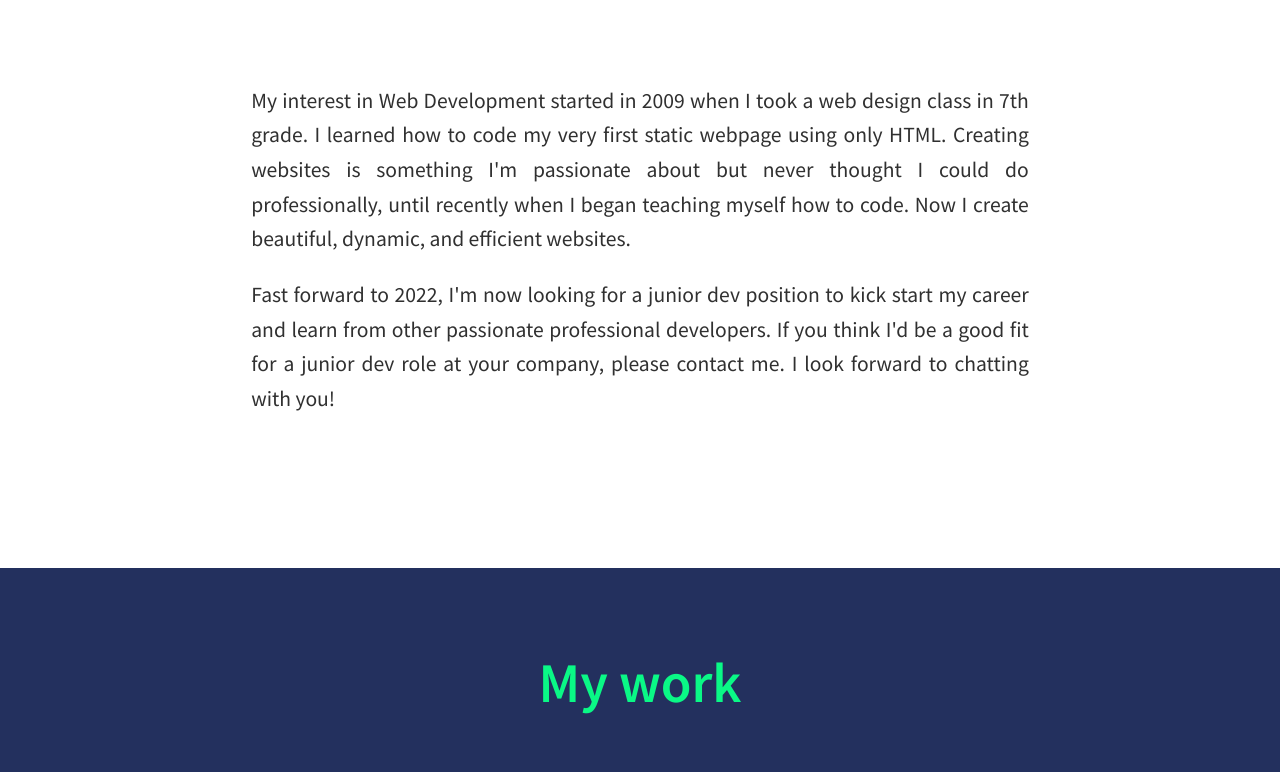
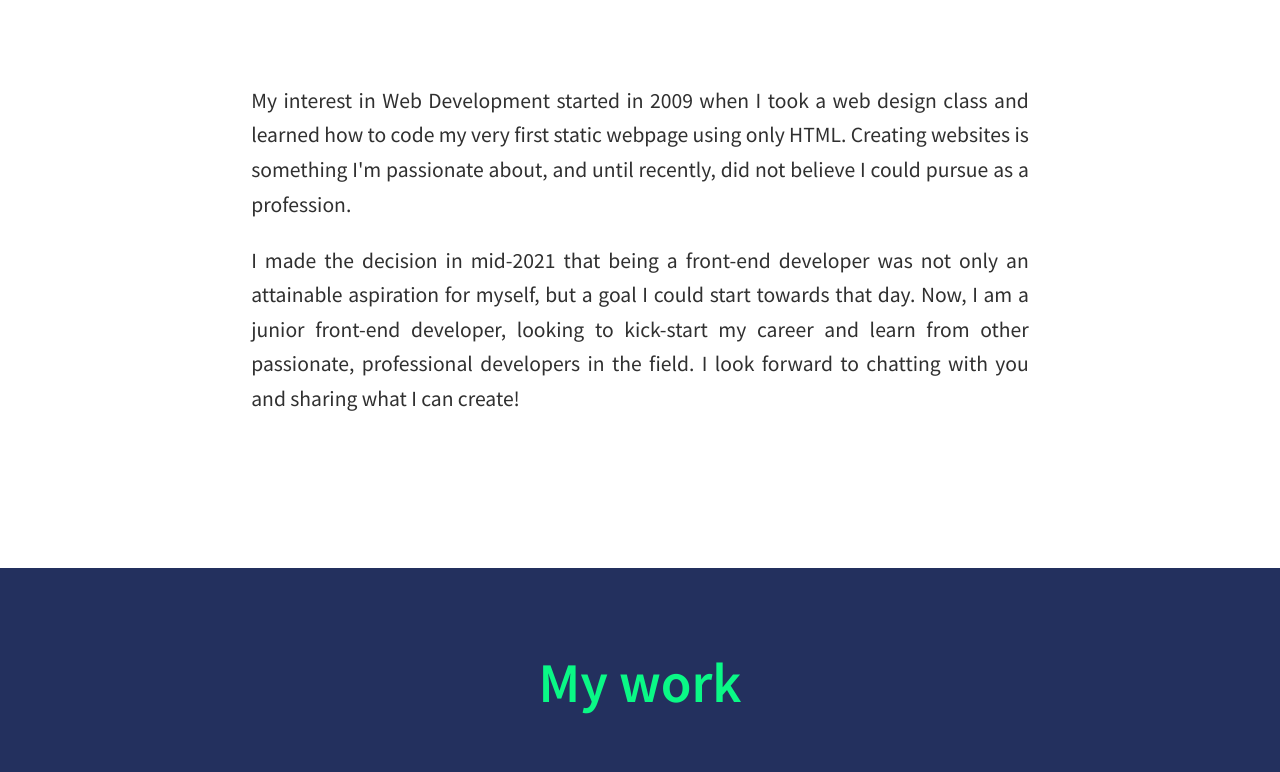
Before and after one commit to AbbeyRoadUSA/portfolio, a plain HTML site: page index.html in a window 1280 px wide. Shown: the part 1816-2588 px from the top of the page. Drawn offline with Linux system fonts and the light colour scheme; a script that the page names is missing.

Commit message:
Updated about me section

```diff
--- a/index.html
+++ b/index.html
@@ -56,11 +56,6 @@
     <!-- MY SKILLS SECTION -->
     <section class="skills">
         <h2 class="section-title-skills" id="my-skills">What I do</h2>
-        <!--
-         - skills
-         - How I learned them
-         - Skills/ languages I'm currently and or planning on learning
-         -->
         <p class="skills-p">
             I am an adaptable front-end developer proficient in HTML, CSS, and JavaScript. I received my BA in Human
             Dimensions of Organization with a minor in business
@@ -124,28 +119,21 @@
         <p class="section-subtitle-about">Front-End Dev based in Austin, TX</p>
         <div class="about-me-body">
 
-            <!--
-             - When I first became interested in coding.
-             - Why I started learning to code.
-             - When I started teaching myself how to code.
-            -->
-
             <p>
-                My interest in Web Development started in 2009 when I took a web design class in 7th grade. I learned
+                My interest in Web Development started in 2009 when I took a web design class and learned
                 how to
                 code my very first static webpage using only HTML.
-                Creating websites is something I'm passionate about but never thought I could do professionally, until
-                recently
-                when I began teaching myself how to code.
-                Now I create beautiful, dynamic, and efficient websites.
+                Creating websites is something I'm passionate about, and until recently, did not believe I could pursue
+                as a profession.
             </p>
             <p>
-                Fast forward to 2022, I'm now looking for a junior dev position to kick start my career and learn from
+                I made the decision in mid-2021 that being a front-end developer was not only an attainable aspiration
+                for myself,
+                but a goal I could start towards that day. Now, I am a junior front-end developer, looking to kick-start
+                my career and learn from
                 other
-                passionate professional developers. If you think I'd be a good fit for a junior dev role at your
-                company,
-                please
-                contact me. I look forward to chatting with you!
+                passionate, professional developers in the field. I look forward to chatting with you and sharing what I
+                can create!
             </p>
         </div>
     </section>
```
